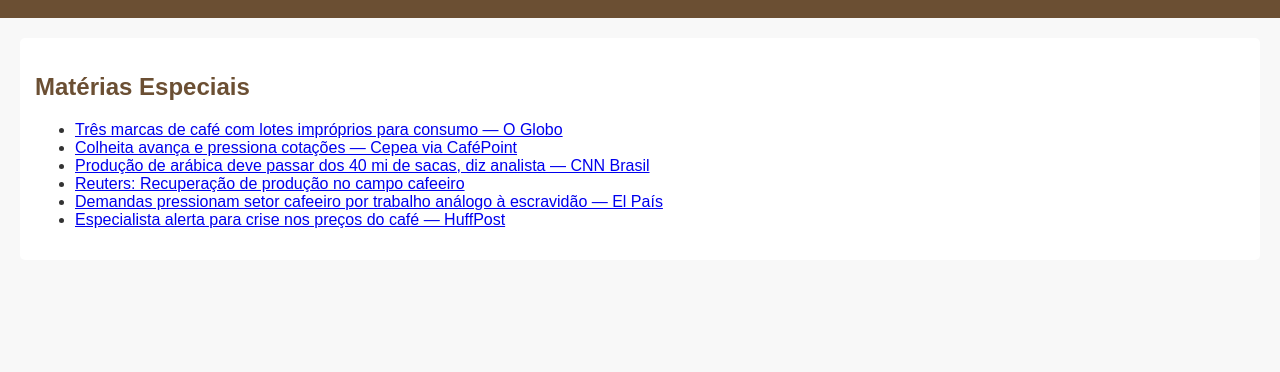
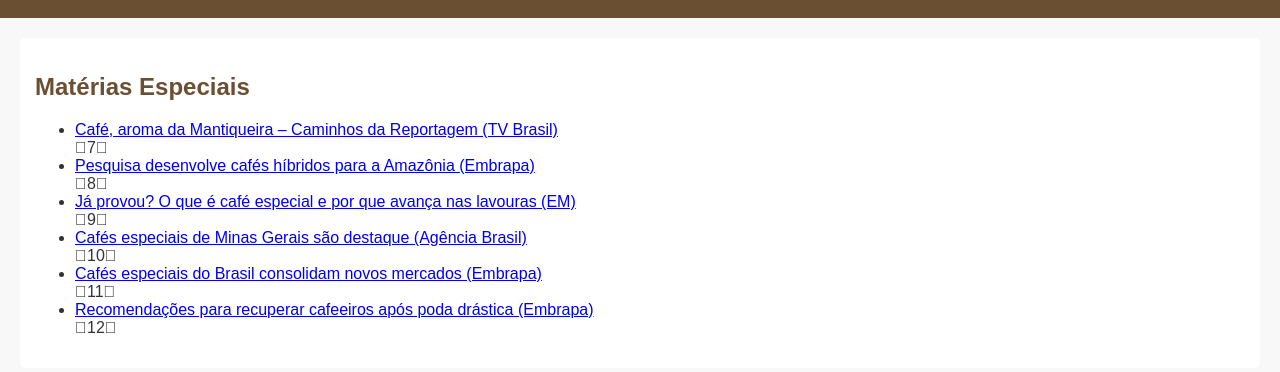
Before and after one commit to taynaracarvalho15/coffee_coffee, a plain HTML site: page materias.html in a window 1280 px wide. Shown: the part 120-492 px from the top of the page. Drawn offline with Linux system fonts and the light colour scheme.

Commit message:
Atualizar o materias.html

```diff
--- a/materias.html
+++ b/materias.html
@@ -16,17 +16,16 @@
       <a href="materias.html">Matérias</a>
     </nav>
   </header>
-
   <main>
     <section>
       <h2>Matérias Especiais</h2>
       <ul>
-        <li><a href="https://oglobo.globo.com/economia/noticia/2025/05/tres-marcas-de-cafe-tem-lotes-listados-como-improprios-para-consumo-veja-quais.ghtml" target="_blank">Três marcas de café com lotes impróprios para consumo — O Globo</a></li>
-        <li><a href="https://oglobo.globo.com/economia/noticia/2025/05/colheita-avanca-e-pressiona-cotacoes-do-cafe-aponta-cepea.ghtml" target="_blank">Colheita avança e pressiona cotações — Cepea via CaféPoint</a></li>
-        <li><a href="https://www.cnnbrasil.com.br/economia/macroeconomia/producao-de-cafe-do-brasil-em-2025-deve-superar-estimativas-diz-analista/" target="_blank">Produção de arábica deve passar dos 40 mi de sacas, diz analista — CNN Brasil</a></li>
-        <li><a href="https://en.reuters.com/article/brazil-coffee-idUSKBN2..." target="_blank">Reuters: Recuperação de produção no campo cafeeiro</a></li> <!-- Placeholder for real link -->
-        <li><a href="https://elpais.com/planeta-futuro/2025-04-24/dos-demandas-presionan-al-sector-del-cafe-en-brasil-a-luchar-contra-el-trabajo-analogo-a-la-esclavitud-y-revelar-sus-cadenas-de-suministro.html" target="_blank">Demandas pressionam setor cafeeiro por trabalho análogo à escravidão — El País</a></li>
-        <li><a href="https://huffingtonpost.es/virales/un-experto-avisa-pasar-posiblemente-pronto-cafe-afectara.html" target="_blank">Especialista alerta para crise nos preços do café — HuffPost</a></li>
+        <li><a href="https://tvbrasil.ebc.com.br/caminhos-da-reportagem/2022/10/riquezas-da-nossa-terra-cafe-aroma-da-mantiqueira" target="_blank">Café, aroma da Mantiqueira – Caminhos da Reportagem (TV Brasil)</a></li> 7
+        <li><a href="https://www.embrapa.br/agencia-de-noticias-embrapa/busca-de-noticias/-/noticia/43219523/pesquisa-desenvolve-primeiros-cafes-hibridos-para-a-amazonia" target="_blank">Pesquisa desenvolve cafés híbridos para a Amazônia (Embrapa)</a></li> 8
+        <li><a href="https://www.em.com.br/agropecuario/2024/04/6847153-ja-provou-o-que-e-o-cafe-especial-e-por-que-ele-avanca-pelas-lavouras.html" target="_blank">Já provou? O que é café especial e por que avança nas lavouras (EM)</a></li> 9
+        <li><a href="https://agenciabrasil.ebc.com.br/geral/noticia/2023/01/cafes-especiais-de-minas-gerais-sao-destaque-do-caminhos-da-reportagem" target="_blank">Cafés especiais de Minas Gerais são destaque (Agência Brasil)</a></li> 10
+        <li><a href="https://www.embrapa.br/busca-de-noticias/-/noticia/1484168/cafes-especiais-do-brasil-consolidam-novos-mercados" target="_blank">Cafés especiais do Brasil consolidam novos mercados (Embrapa)</a></li> 11
+        <li><a href="https://www.embrapa.br/en/busca-de-noticias/-/noticia/53885129/recomendacoes-ineditas-promovem-recuperacao-do-cafeeiro-apos-poda-drastica" target="_blank">Recomendações para recuperar cafeeiros após poda drástica (Embrapa)</a></li> 12
       </ul>
     </section>
   </main>
```
